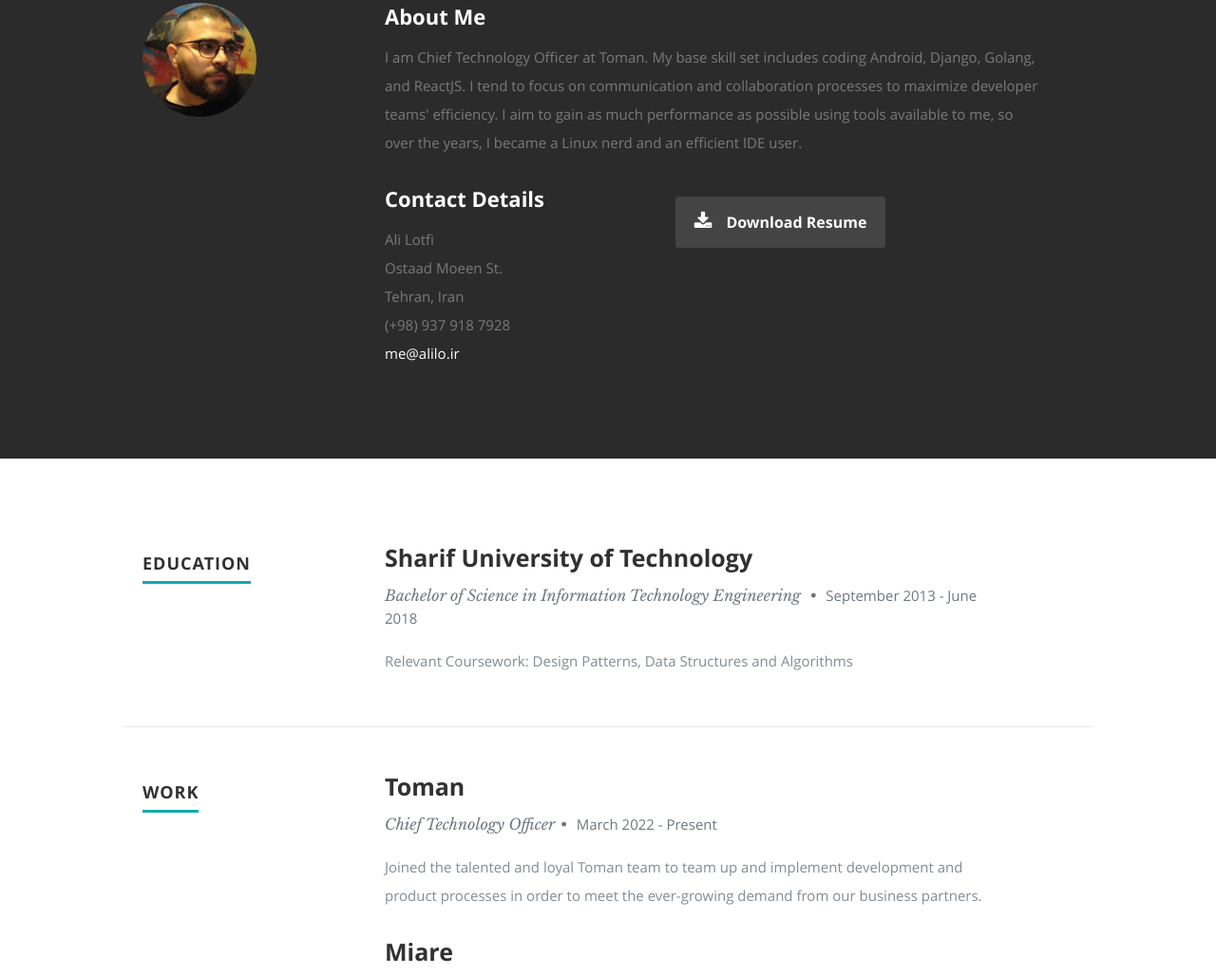
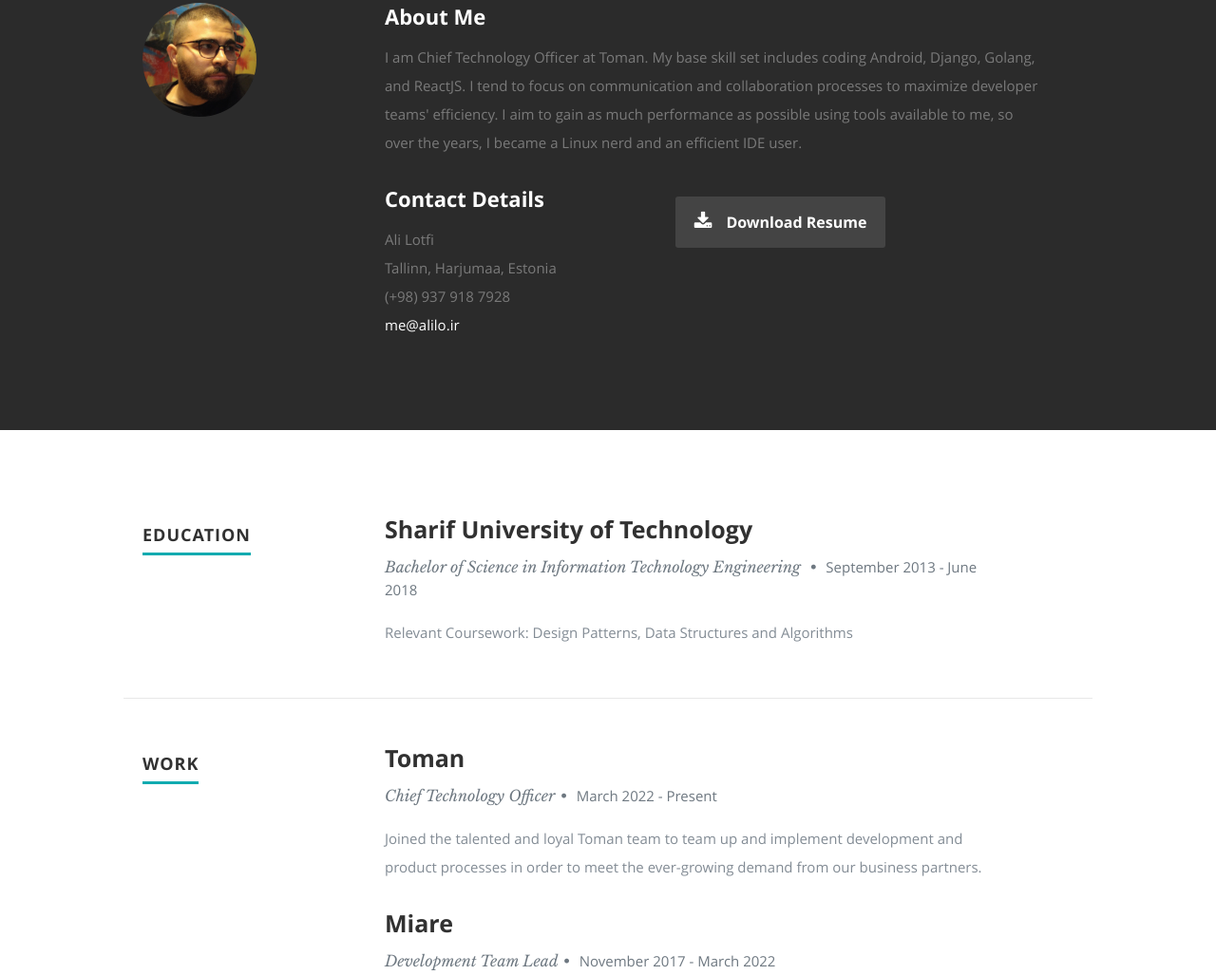
Before and after one commit to alilotfi/alilotfi.github.io, a plain HTML site: page index.html in a window 1280 px wide. Shown: the part 893-1920 px from the top of the page at 95% size. Drawn offline with nearby package versions, Linux system fonts and the light colour scheme.

Commit message:
Update location

```diff
--- a/index.html
+++ b/index.html
@@ -130,8 +130,7 @@
                     <h2>Contact Details</h2>
                     <p class="address">
                         <span>Ali Lotfi</span><br>
-                        <span>Ostaad Moeen St.<br>
-						         Tehran, Iran
+                              Tallinn, Harjumaa, Estonia
                      </span><br>
                         <span>(+98) 937 918 7928</span><br>
                         <span><a
```
